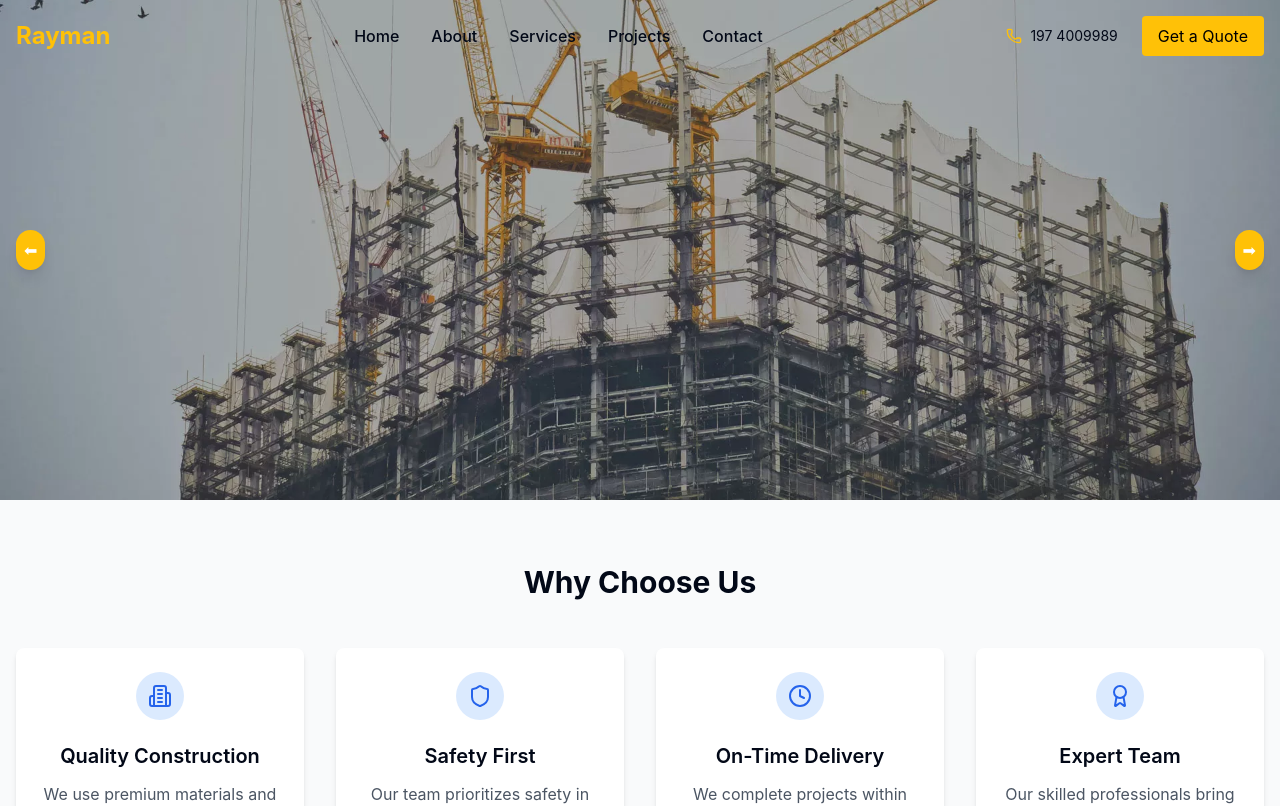
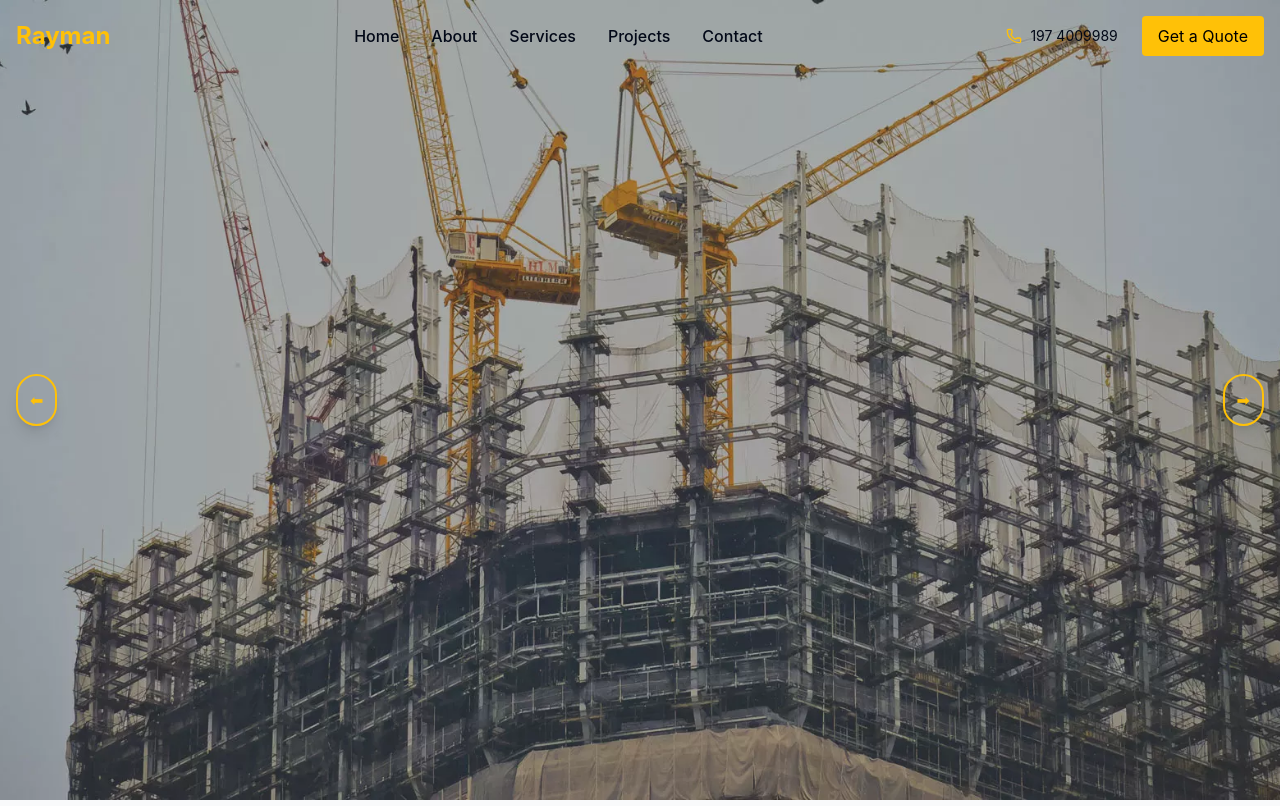
Before and after one commit to farhan-4201/rayman-construction-portfolio, a React (Create React App) app: page / in a window 1280 px wide. Shown: the top 806 px of the page. Built offline with nearby package versions, Linux system fonts and the light colour scheme.

Commit message:
slider size and arrows

```diff
--- a/src/components/HeroSection.jsx
+++ b/src/components/HeroSection.jsx
@@ -14,29 +14,34 @@ const HeroSection = () => {
     setCurrentIndex((prevIndex) =>
       prevIndex === images.length - 1 ? 0 : prevIndex + 1
     );
-  }, [images.length]); // Dependency added to ensure stability
+  }, [images.length]);
 
   useEffect(() => {
     const interval = setInterval(goToNext, 5000);
     return () => clearInterval(interval);
-  }, [goToNext]); // No warning now, as goToNext is stable
+  }, [goToNext]);
 
   return (
-    <div className="relative w-full h-[500px] overflow-hidden">
+    <div className="relative w-full h-screen overflow-hidden">
+      {/* Slider Image */}
       <img
         src={images[currentIndex]}
         alt={`Slide ${currentIndex + 1}`}
         className="w-full h-full object-cover transition-opacity duration-500"
       />
+
+      {/* Previous Button */}
       <button
         onClick={goToPrev}
-        className="absolute left-4 top-1/2 transform -translate-y-1/2 bg-yellow-500 text-white p-2 rounded-full shadow-lg hover:bg-yellow-600"
+        className="absolute left-4 top-1/2 transform -translate-y-1/2 bg-transparent border-2 border-yellow-500 text-yellow-500 p-3 rounded-full shadow-lg hover:bg-yellow-500 hover:text-white transition-all"
       >
         ⬅
       </button>
+
+      {/* Next Button */}
       <button
         onClick={goToNext}
-        className="absolute right-4 top-1/2 transform -translate-y-1/2 bg-yellow-500 text-white p-2 rounded-full shadow-lg hover:bg-yellow-600"
+        className="absolute right-4 top-1/2 transform -translate-y-1/2 bg-transparent border-2 border-yellow-500 text-yellow-500 p-3 rounded-full shadow-lg hover:bg-yellow-500 hover:text-white transition-all"
       >
         ➡
       </button>
```
